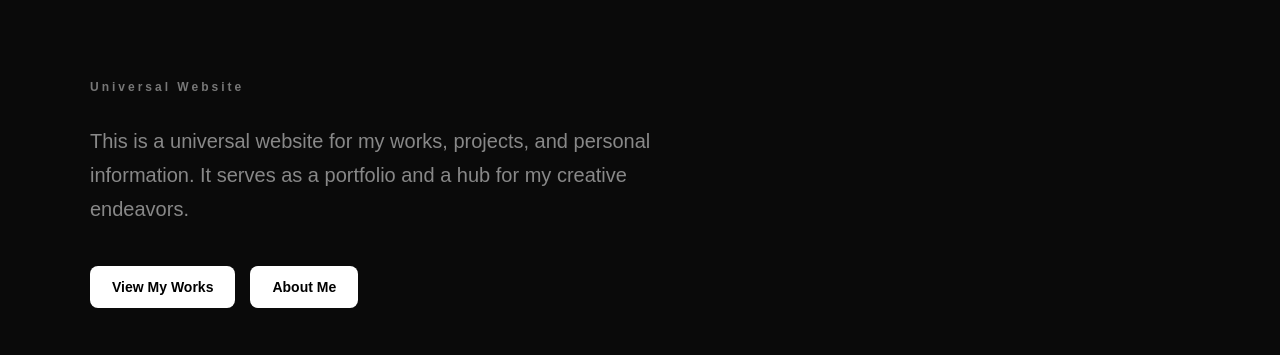
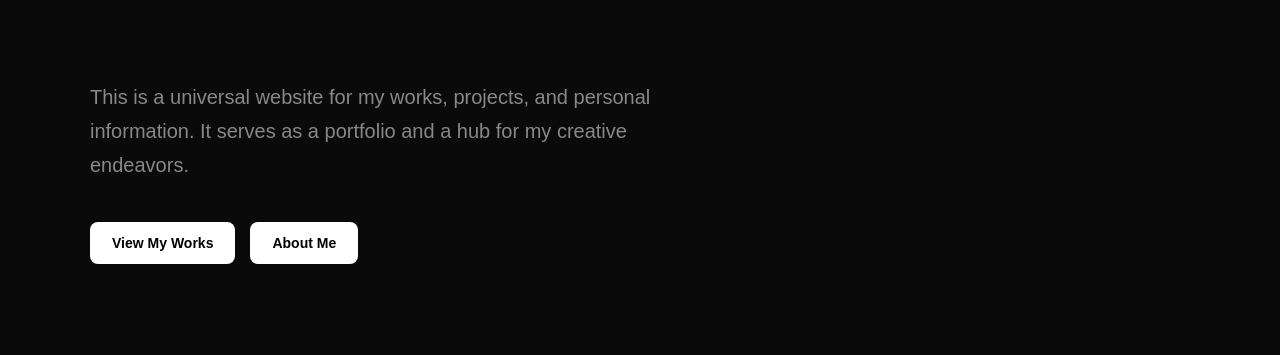
Before and after one commit to ItsSeto/Seto.github.io, a plain HTML site: page index.html in a window 1280 px wide. Shown: the part 445-800 px from the top of the page. Drawn offline with Linux system fonts and the light colour scheme.

Commit message:
Commit message for changes in index.html and js/translations.js

```diff
--- a/index.html
+++ b/index.html
@@ -135,10 +135,6 @@
                         Kakola World
                     </p>
                 </h1>
-
-                <p class="eyebrow" data-i18n="hero.eyebrow">
-                    Universal Website.
-                </p>
 
                 <p class="hero-description" data-i18n="hero.description">
                     This is a universal website for my works, projects, and personal information. It serves as a portfolio and a hub for my creative endeavors.
--- a/js/translations.js
+++ b/js/translations.js
@@ -36,8 +36,6 @@ const translations = {
 
 
         hero: {
-
-            eyebrow: "Universal Website",
 
             title: "Kakola World",
 
@@ -150,8 +148,6 @@ const translations = {
 
         hero: {
 
-            eyebrow: "ユニバーサル・ウェブサイト",
-
             title: "Kakola World",
 
             description:
```
